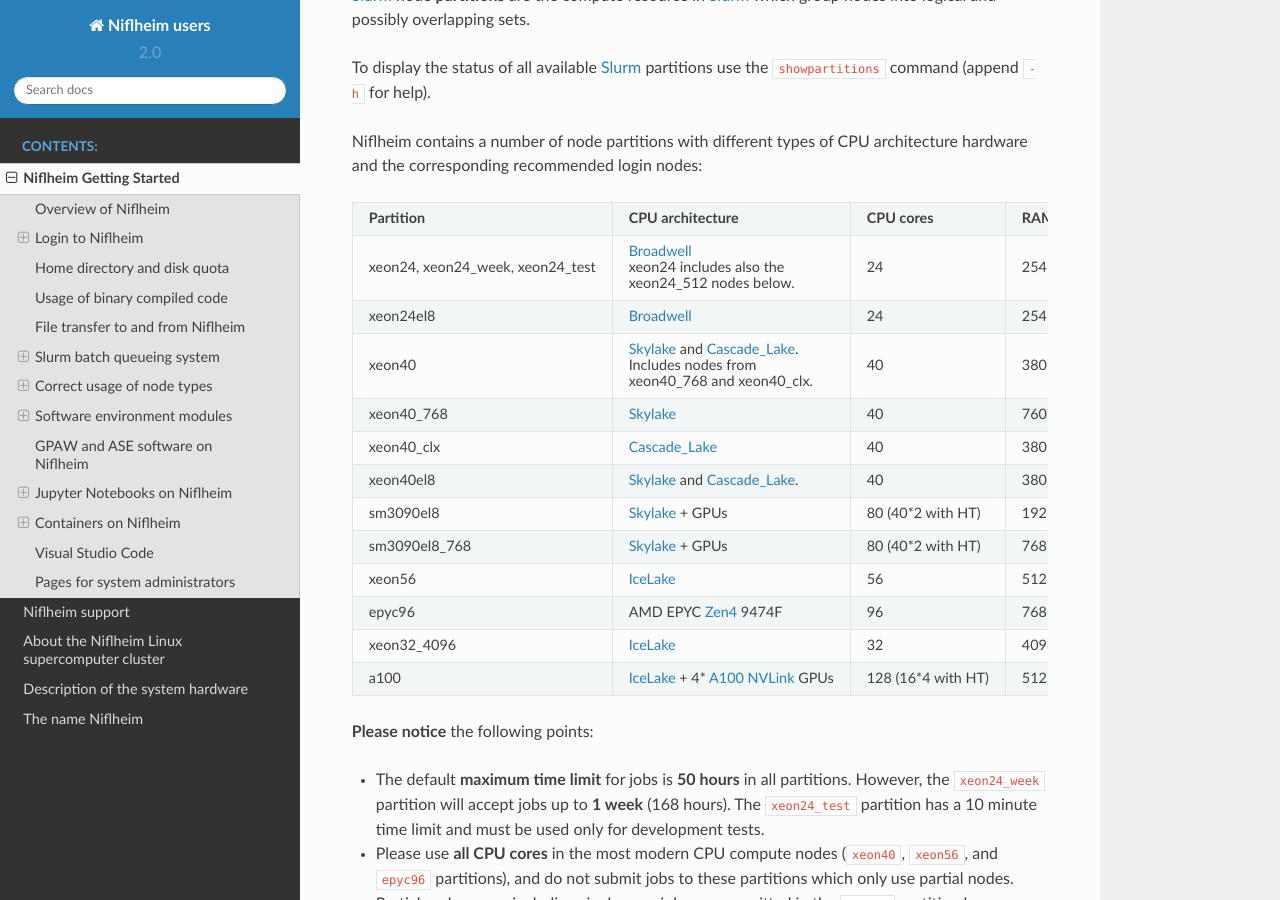
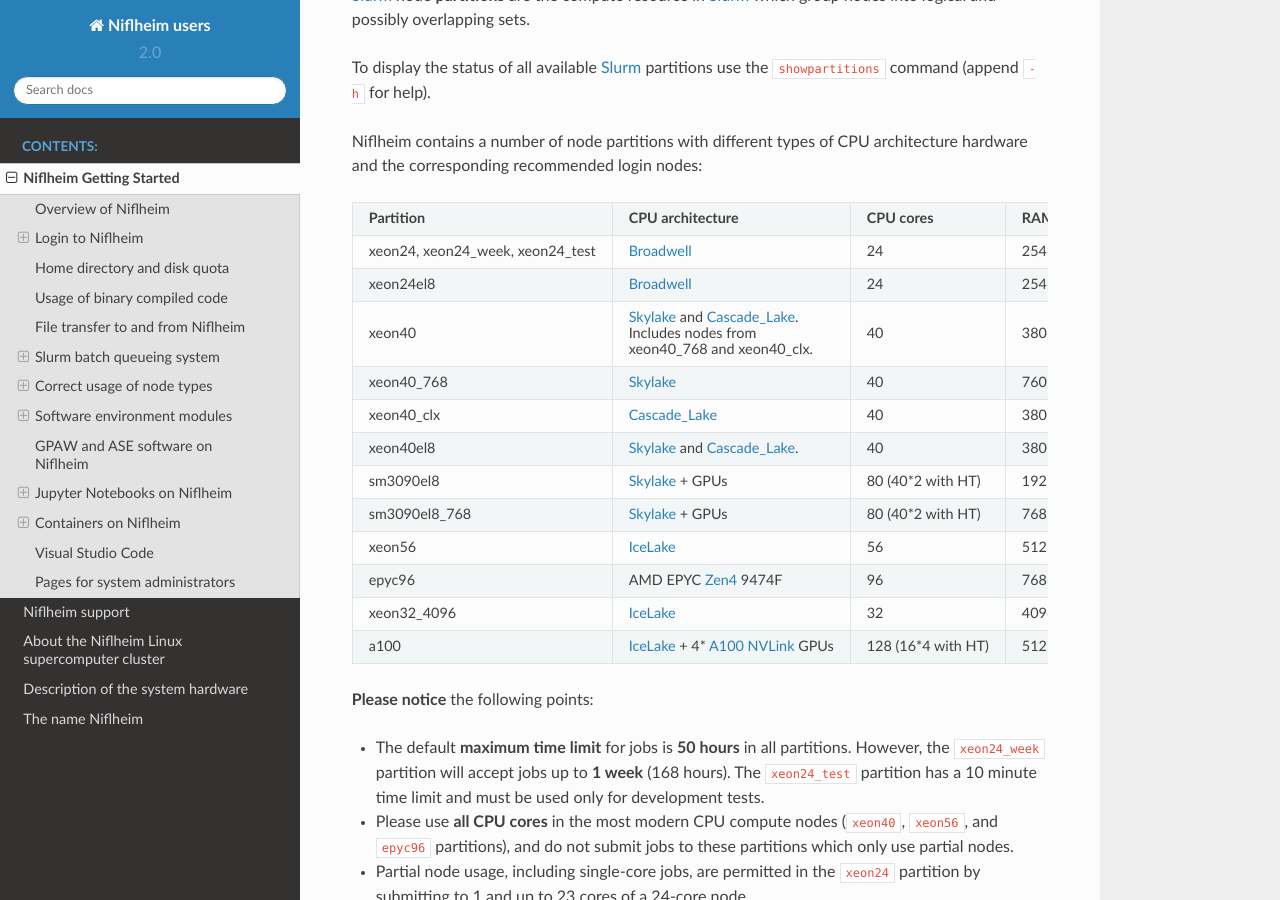
Before and after one commit to OleHolmNielsen/Niflheim_users, a Sphinx documentation site: the page built from docs/Niflheim_Getting_Started.rst, in a window 1280 px wide and 900 px high, scrolled down 5379 px. Built offline with Sphinx 7.4.7 and the Read the Docs theme 2.0.0, drawn with Linux system fonts in a browser that asks for light colours.

Commit message:
Minor edit

```diff
--- a/docs/Niflheim_Getting_Started.rst
+++ b/docs/Niflheim_Getting_Started.rst
@@ -274,10 +274,6 @@ Niflheim contains a number of node partitions with different types of CPU archit
     - **Linux OS**
   * - xeon24, xeon24_week, xeon24_test
     - Broadwell_
-
-      xeon24 includes also the
-
-      xeon24_512 nodes below.
     - 24
     - 254 GB
     - 140 GB
```
